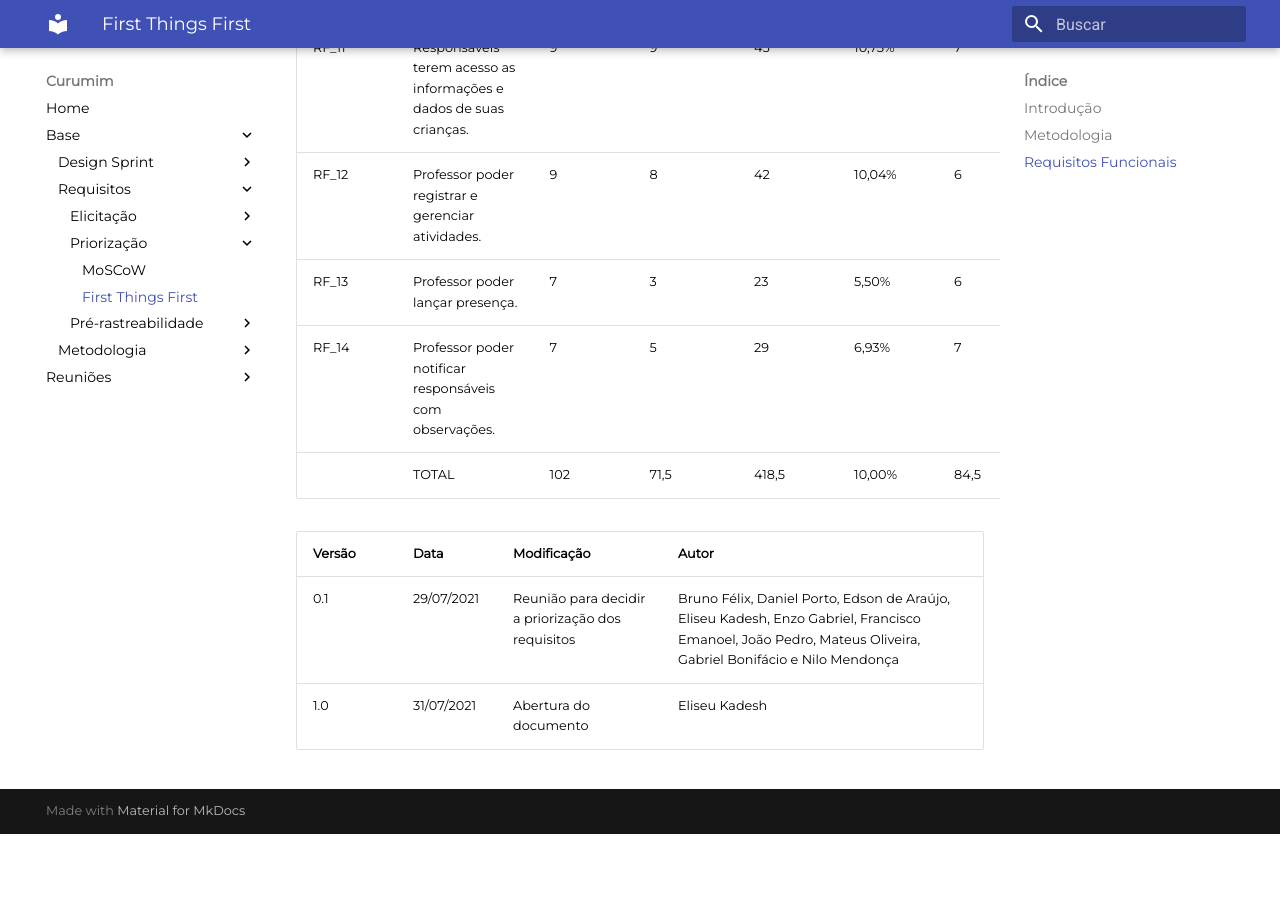
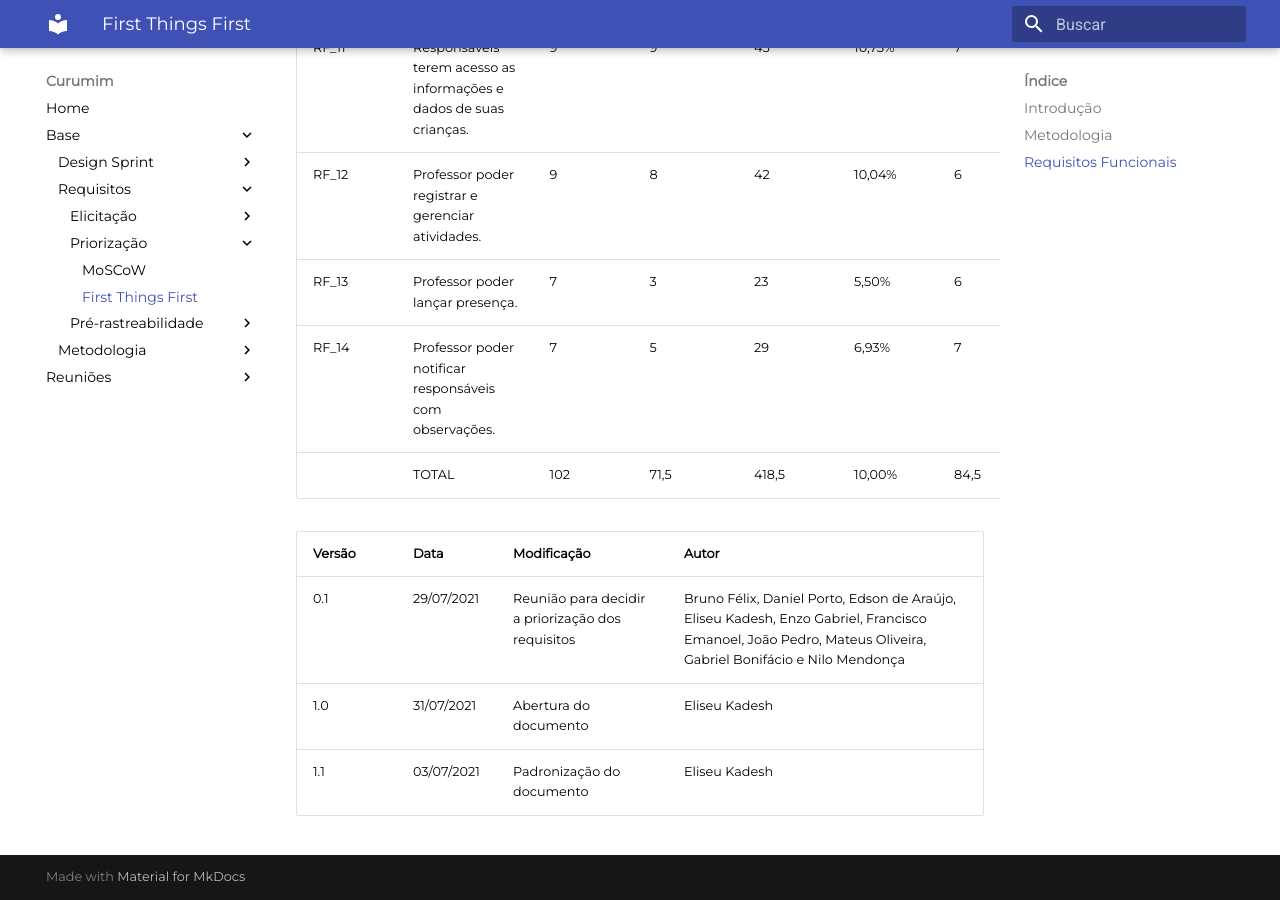
Before and after one commit to UnBArqDsw2021-1/2021.1_G6_Curumim, an MkDocs documentation site: the page built from docs/base/requisitos/priorizacao/first-things-first.md, in a window 1280 px wide and 900 px high, scrolled down 1896 px. Built offline with MkDocs 1.6.1 and Material for MkDocs 9.7.7, drawn with Linux system fonts in a browser that asks for light colours; before the commit the page ends 2730 px from its top, so only the background shows below that.

Commit message:
doc(#15) Adicionando versionamento.

```diff
--- a/docs/base/requisitos/priorizacao/first-things-first.md
+++ b/docs/base/requisitos/priorizacao/first-things-first.md
@@ -32,4 +32,5 @@ A tabela a seguir detalha e identifica os requisitos funcionais que foram elicit
 | Versão | Data       | Modificação                                       | Autor                                                                                                                                   |
 | ------ | ---------- | ------------------------------------------------- | --------------------------------------------------------------------------------------------------------------------------------------- |
 | 0.1    | 29/07/2021 | Reunião para decidir a priorização dos requisitos | Bruno Félix, Daniel Porto, Edson de Araújo, Eliseu Kadesh, Enzo Gabriel, Francisco Emanoel, João Pedro, Mateus Oliveira, Gabriel Bonifácio e Nilo Mendonça |
-| 1.0    | 31/07/2021 | Abertura do documento                             | Eliseu Kadesh                                                                                                                             |
+| 1.0    | 31/07/2021 | Abertura do documento | Eliseu Kadesh |
+| 1.1    | 03/07/2021 | Padronização do documento | Eliseu Kadesh |
```
